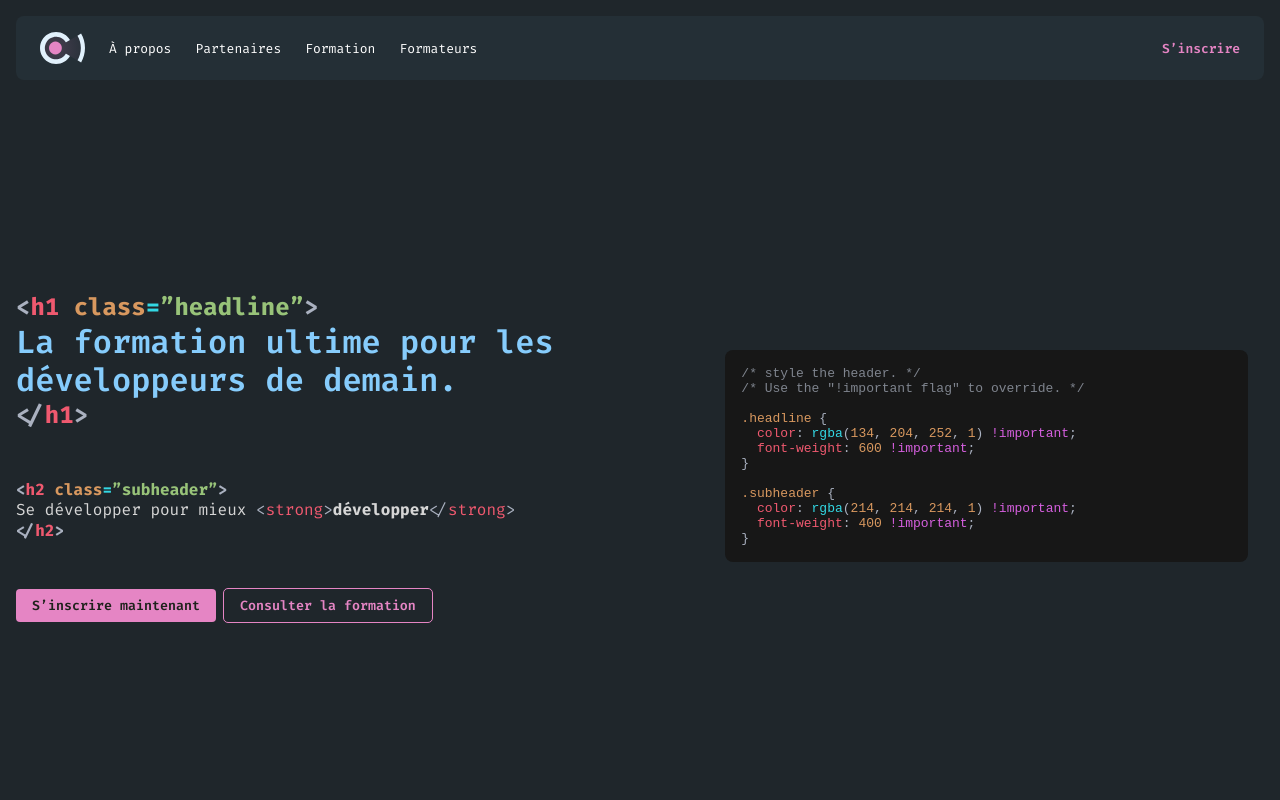
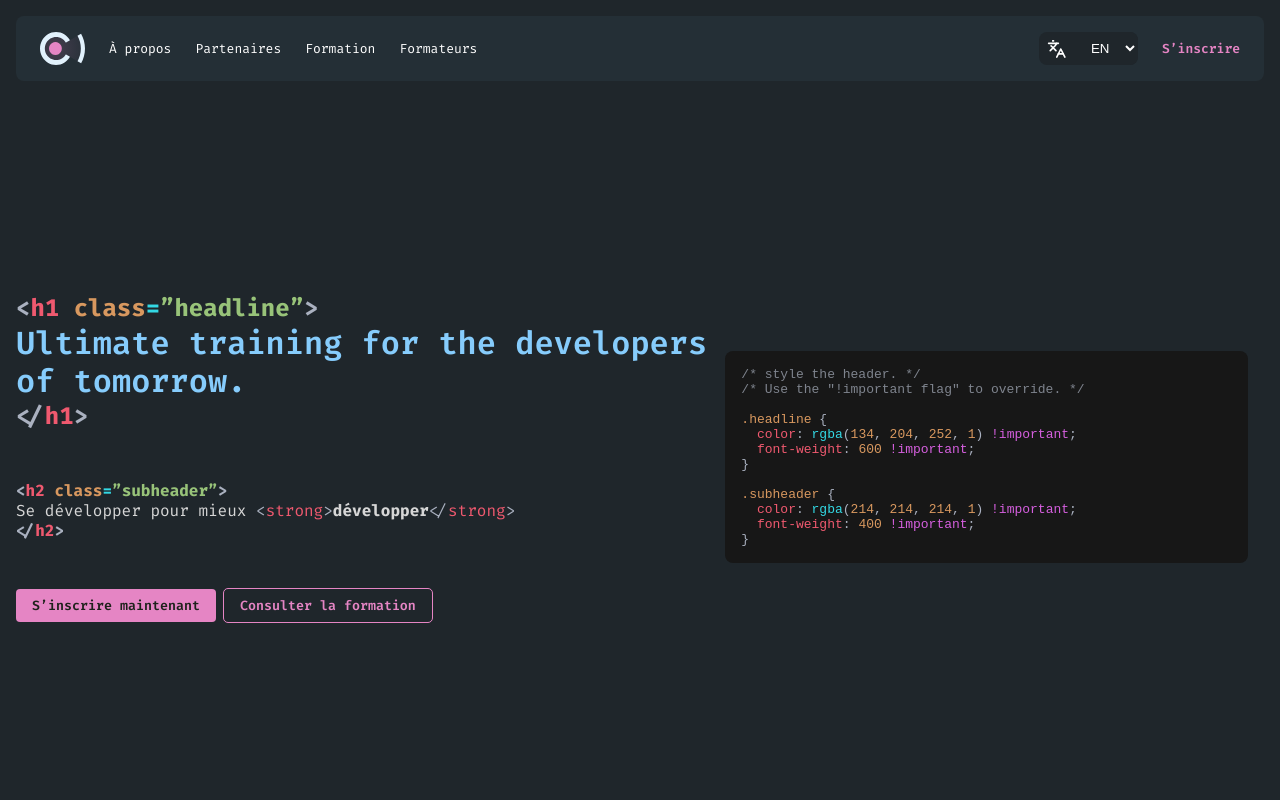
Before and after one commit to mehdijai/coders.ma, a Next.js app: page / in a window 1280 px wide. Shown: the top 800 px of the page. Built offline with nearby package versions, Linux system fonts and the light colour scheme.

Commit message:
Add i18n Engine

```diff
--- a/app/layout.tsx
+++ b/app/layout.tsx
@@ -7,6 +7,7 @@ import JsonLd from "@/components/seo/jsonld";
 import TopNav from "@/components/TopNav";
 import ToTopButton from "@/components/ToTopButton";
 import Footer from "@/components/Footer";
+import { I18nProvider } from "@/lib/i18n/i18n-context";
 
 const firaCode = Fira_Code({
   subsets: ["latin"],
@@ -27,10 +28,12 @@ export default function RootLayout({
     <html lang="fr">
       <body className={cn(firaCode.variable)}>
         <ToTopButton />
-        <TopNav />
-        {children}
+        <I18nProvider>
+          <TopNav />
+          {children}
+          <Footer />
+        </I18nProvider>
         <JsonLd />
-        <Footer />
       </body>
     </html>
   );
--- a/components/TopNav.tsx
+++ b/components/TopNav.tsx
@@ -3,6 +3,7 @@ import Link from "next/link";
 import React from "react";
 import Logo from "@/assets/logo-icon-light.svg";
 import topNavStyles from "@/styles/modules/top-nav.module.scss";
+import LanguageSwitcher from "./base/language-switcher";
 
 export default function TopNav() {
   return (
@@ -37,6 +38,10 @@ export default function TopNav() {
             <span>Formateurs</span>
           </Link>
         </li>
+        <div className="spacer" />
+        <li>
+          <LanguageSwitcher />
+        </li>
         <li className={topNavStyles["cta"]}>
           <Link href="/#contact">
             <span>S’inscrire</span>
--- /dev/null
+++ b/components/base/language-switcher.tsx
@@ -0,0 +1,47 @@
+"use client";
+
+import { SupportedLanguages, useI18n } from "@/lib/i18n/i18n-context";
+import { Language } from "@/lib/i18n/types";
+import React from "react";
+
+export default function LanguageSwitcher() {
+  const { currentLanguage, setLanguage } = useI18n();
+
+  return (
+    <div className="language-switcher">
+      <label htmlFor="switch-language" aria-hidden>
+        <svg
+          xmlns="http://www.w3.org/2000/svg"
+          width="24"
+          height="24"
+          viewBox="0 0 24 24"
+          fill="none"
+          stroke="currentColor"
+          stroke-width="2"
+          stroke-linecap="round"
+          stroke-linejoin="round"
+          className="icon"
+        >
+          <path d="m5 8 6 6" />
+          <path d="m4 14 6-6 2-3" />
+          <path d="M2 5h12" />
+          <path d="M7 2h1" />
+          <path d="m22 22-5-10-5 10" />
+          <path d="M14 18h6" />
+        </svg>
+      </label>
+      <select
+        id="switch-language"
+        aria-label="switch language"
+        value={currentLanguage}
+        onChange={(e) => setLanguage(e.target.value as Language)}
+      >
+        {SupportedLanguages.map((lang) => (
+          <option key={lang.code} value={lang.code} aria-label={lang.label}>
+            {lang.code.toUpperCase()}
+          </option>
+        ))}
+      </select>
+    </div>
+  );
+}
--- /dev/null
+++ b/lib/i18n/i18n-context.tsx
@@ -0,0 +1,77 @@
+"use client";
+
+import { createContext, useContext, useEffect, useState } from "react";
+import { en } from "./locales/en";
+import { fr } from "./locales/fr";
+import { Language } from "./types";
+
+const translations = { en, fr } as Record<string, Object | string>;
+
+const _supportedLanguages = ["fr", "en"];
+
+export const SupportedLanguages = [
+  { code: "fr", label: "Français" },
+  { code: "en", label: "English" },
+];
+
+type I18nContextType = {
+  t: (key: string, params?: Record<string, string>) => string;
+  currentLanguage: Language;
+  setLanguage: (lang: Language) => void;
+};
+
+const I18nContext = createContext<I18nContextType | null>(null);
+
+export function I18nProvider({ children }: { children: React.ReactNode }) {
+  const [currentLanguage, setCurrentLanguage] = useState<Language>("fr");
+
+  useEffect(() => {
+    // Try to get language from localStorage or browser preferences
+    const savedLanguage = localStorage.getItem("language") as Language;
+    const browserLanguage = navigator.language.split("-")[0] as Language;
+
+    if (savedLanguage && _supportedLanguages.includes(savedLanguage)) {
+      setCurrentLanguage(savedLanguage);
+    } else if (_supportedLanguages.includes(browserLanguage)) {
+      setCurrentLanguage(browserLanguage);
+    }
+  }, []);
+
+  const setLanguage = (lang: Language) => {
+    setCurrentLanguage(lang);
+    localStorage.setItem("language", lang);
+  };
+
+  const t = (key: string, params?: Record<string, string>): string => {
+    const keys = key.split(".");
+    let value: Object | string = translations[currentLanguage];
+
+    for (const k of keys) {
+      value = value[k as keyof typeof value];
+    }
+
+    if (params) {
+      let translatedText: string = value.toString();
+      Object.entries(params).forEach(([key, val]) => {
+        translatedText = translatedText.replace(`{{${key}}}`, val);
+      });
+      return translatedText;
+    }
+
+    return value.toString();
+  };
+
+  return (
+    <I18nContext.Provider value={{ t, currentLanguage, setLanguage }}>
+      {children}
+    </I18nContext.Provider>
+  );
+}
+
+export const useI18n = () => {
+  const context = useContext(I18nContext);
+  if (!context) {
+    throw new Error("useI18n must be used within an I18nProvider");
+  }
+  return context;
+};
--- /dev/null
+++ b/lib/i18n/locales/en.ts
@@ -0,0 +1,5 @@
+export const en = {
+  home: {
+    headline: "Ultimate training for the developers of tomorrow.",
+  },
+};
--- /dev/null
+++ b/lib/i18n/locales/fr.ts
@@ -0,0 +1,5 @@
+export const fr = {
+  home: {
+    headline: "La formation ultime pour les développeurs de demain.",
+  },
+};
--- /dev/null
+++ b/lib/i18n/types/index.ts
@@ -0,0 +1,3 @@
+import { en } from "../locales/en";
+
+export type Language = "en" | "fr";
--- a/styles/components.scss
+++ b/styles/components.scss
@@ -127,3 +127,39 @@
 .code {
   background-color: transparent !important;
 }
+
+.language-switcher {
+  display: flex;
+  align-items: center;
+  gap: $space-x1;
+  padding-left: calc(1.5rem + $space-base);
+  position: relative;
+  border-radius: $space-base;
+  background-color: $primary-600;
+  overflow: hidden;
+  label {
+    position: absolute;
+    top: 50%;
+    left: $space-base;
+    transform: translateY(-50%);
+    display: flex;
+    align-items: center;
+    justify-content: center;
+    .icon {
+      width: 1.5rem;
+      height: auto;
+    }
+  }
+  select {
+    margin-left: $space-base;
+    background-color: transparent;
+    padding: $space-base $space-x1;
+    background-color: $primary-600;
+    color: $neutral-white;
+    border: none;
+    cursor: pointer;
+    option:hover {
+      background-color: $primary-500;
+    }
+  }
+}
--- a/styles/modules/top-nav.module.scss
+++ b/styles/modules/top-nav.module.scss
@@ -38,7 +38,7 @@
       }
 
       &.cta {
-        margin-inline-start: auto;
+        // margin-inline-start: auto;
         color: $secondary-200;
         span {
           font-weight: 600;
--- a/views/HeroSection.tsx
+++ b/views/HeroSection.tsx
@@ -5,8 +5,12 @@ import Button from "@/components/base/Button";
 import { cn } from "@/lib/utils";
 import { useHighlight } from "@/hooks/useHighlight";
 import Link from "next/link";
+import { useI18n } from "@/lib/i18n/i18n-context";
+import { Language } from "@/lib/i18n/types";
 
 export default function HeroSection() {
+  const { t } = useI18n();
+
   const [cssCode, setCssCode] = useState(`/* style the header. */
 /* Use the "!important flag" to override. */
 
@@ -35,9 +39,7 @@ export default function HeroSection() {
           <span className={cn("code language-html", heroSectionStyle["tag"])}>
             &lt;h1 class=&rdquo;headline&rdquo;&gt;
           </span>
-          <span className="headline">
-            La formation ultime pour les développeurs de demain.
-          </span>
+          <span className="headline">{t("home.headline")}</span>
           <span className={cn("code language-html", heroSectionStyle["tag"])}>
             &lt;/h1&gt;
           </span>
```
Also changed, not shown: 1 other file (tests, documents, lock files or other folders).
